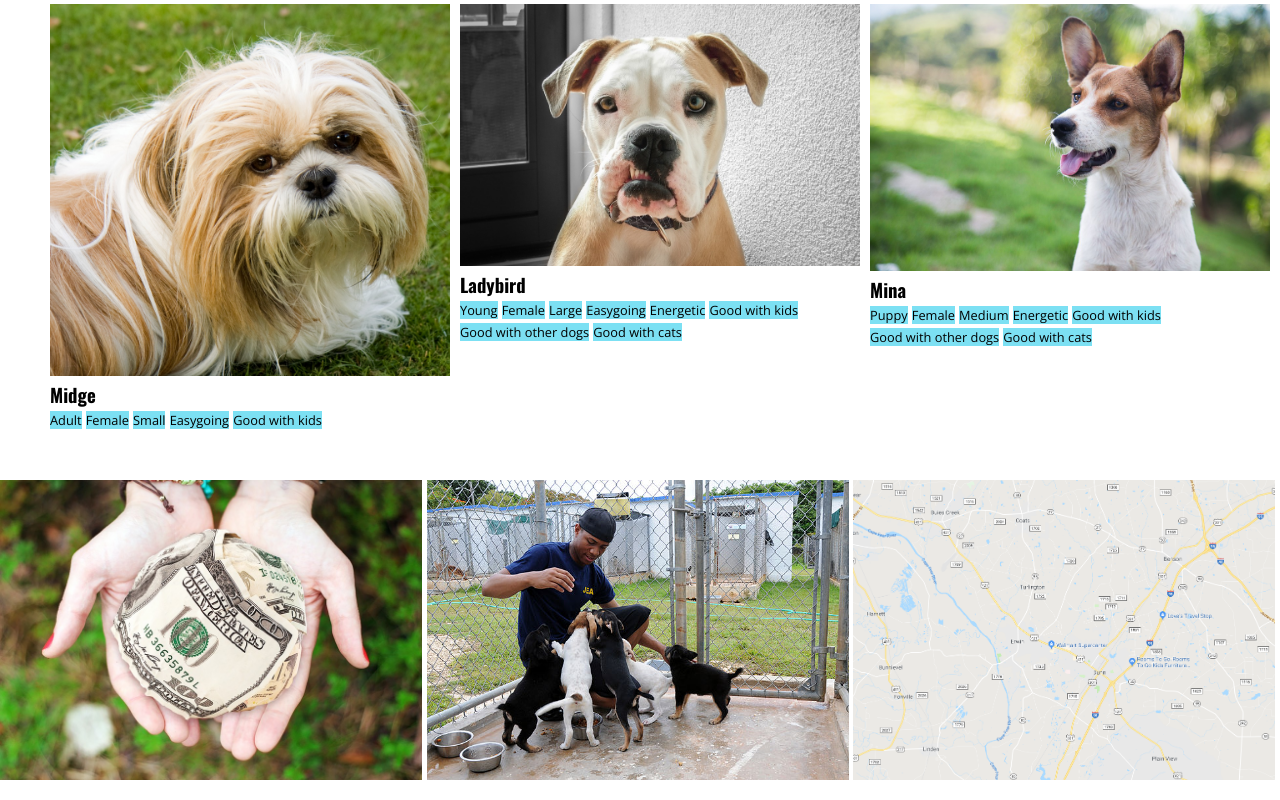
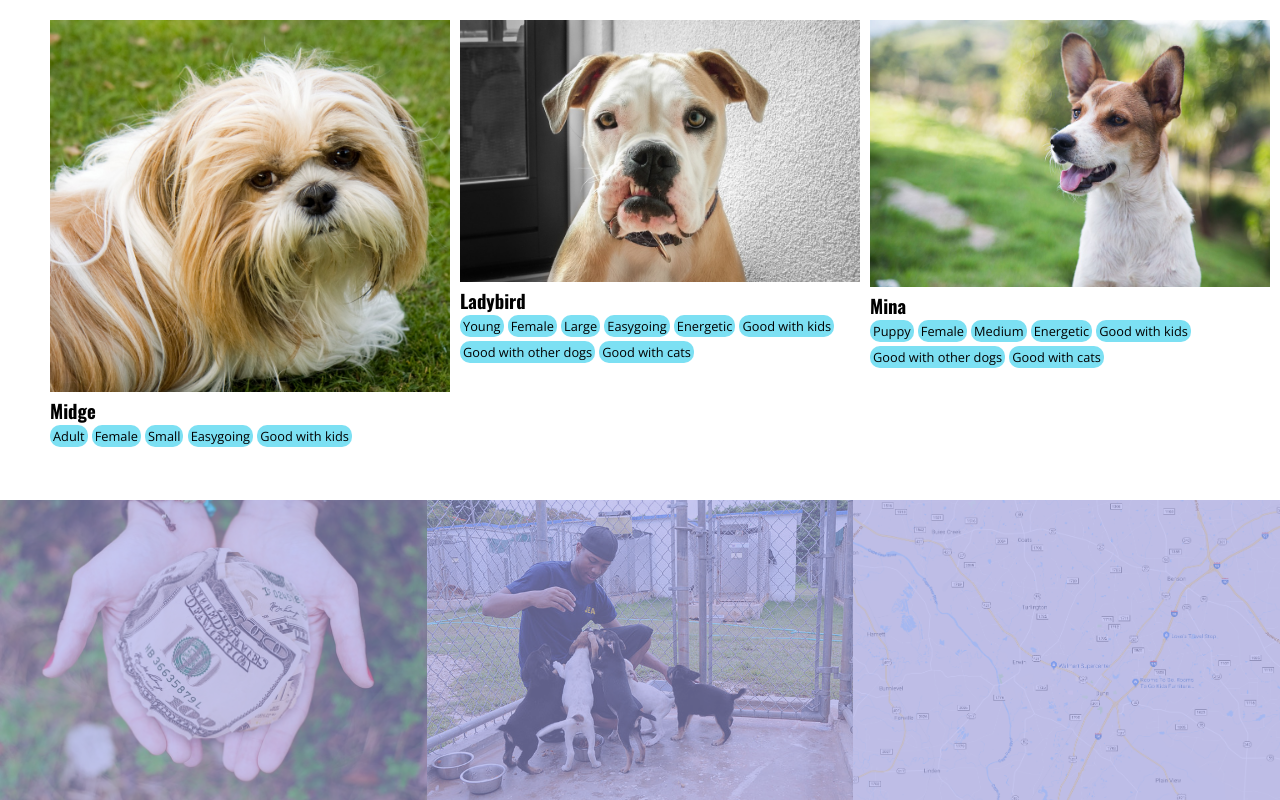
Before and after one commit to dandeboer/dog-HW-repository, a plain HTML site: page index.html in a window 1280 px wide. Shown: the part 1061-1861 px from the top of the page. Drawn offline with nearby package versions, Linux system fonts and the light colour scheme.

Commit message:
added flexbox and fixes to footer, made tags prettier

```diff
--- a/index.html
+++ b/index.html
@@ -69,13 +69,13 @@
                 </div>
             </div>
 
-            <footer>
+            <footer class="footer">
                 <img class="footer-image" src="starter_files/images/donate.jpg">
                 <img class="footer-image" src="starter_files/images/volunteer.jpg">
                 <img class="footer-image" src="starter_files/images/location.png">
-               <!-- <div class="test"></div>
+               <!--<div class="test"></div>
                 <div class="test"></div>
-                <div class="test"></div> -->
+                <div class="test"></div>-->
             </footer>
 
     </body>
--- a/style.css
+++ b/style.css
@@ -55,7 +55,9 @@ img {
 background-color: #7CE0F3;
 display: inline-block;
 font-size: .8rem;
-
+border-radius: 10px;
+padding: 2px 3px; /* first value is left-right, second value is top-bottom */
+margin-bottom: 3px;
 }
 
 .dog-name {
@@ -63,11 +65,12 @@ font-size: .8rem;
 }
 
 .footer-image {
-    width: 33%;
+    width: 33.33333%;
     height: 300px;
     Object-fit: cover;
     margin: 0;
     padding: 0;
+    opacity: .4;
 }
 
 .test {
@@ -76,3 +79,9 @@ font-size: .8rem;
     background-image: url(starter_files/images/donate.jpg);
     display: inline-block;
 }
+
+.footer {
+    display: flex;
+    width: 100%;
+    background-color: rgba(160, 160, 230, 1)
+}
```
